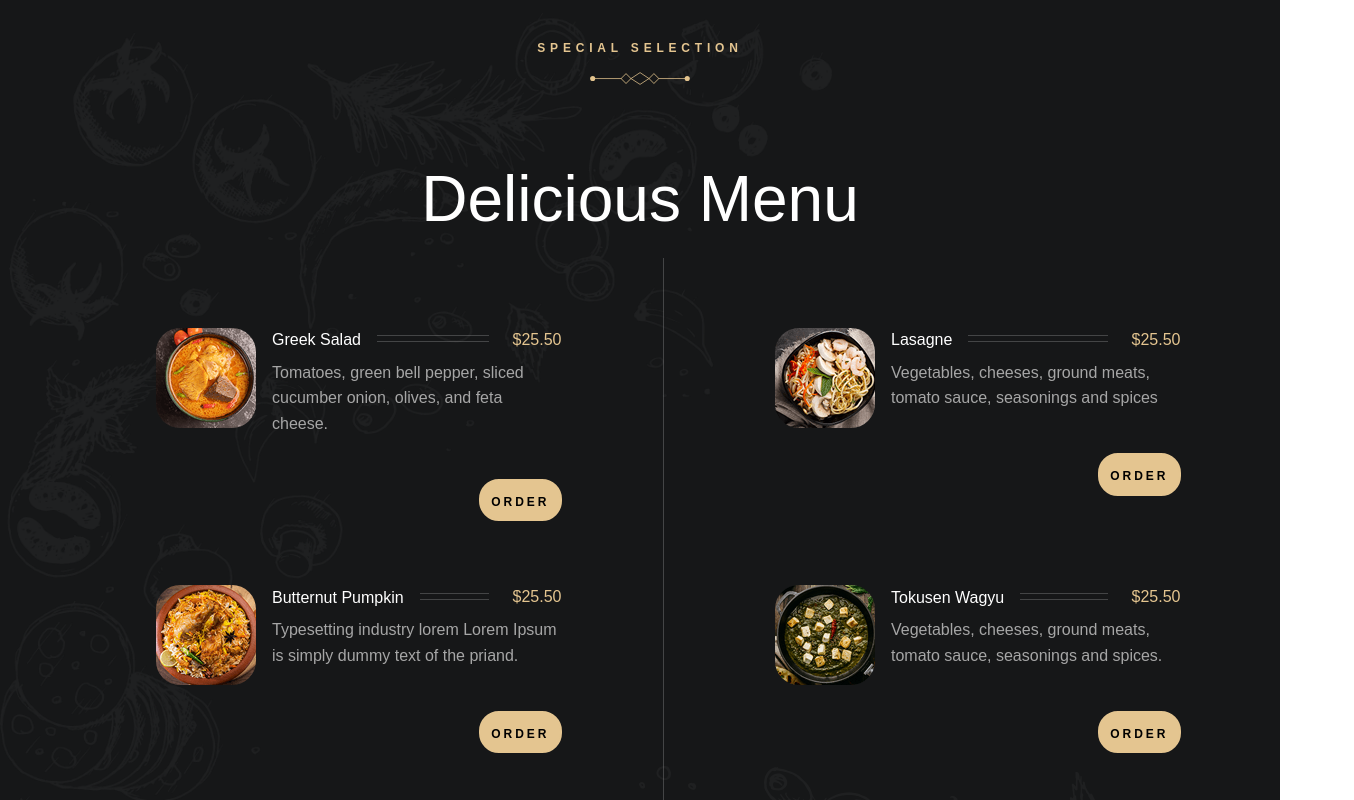
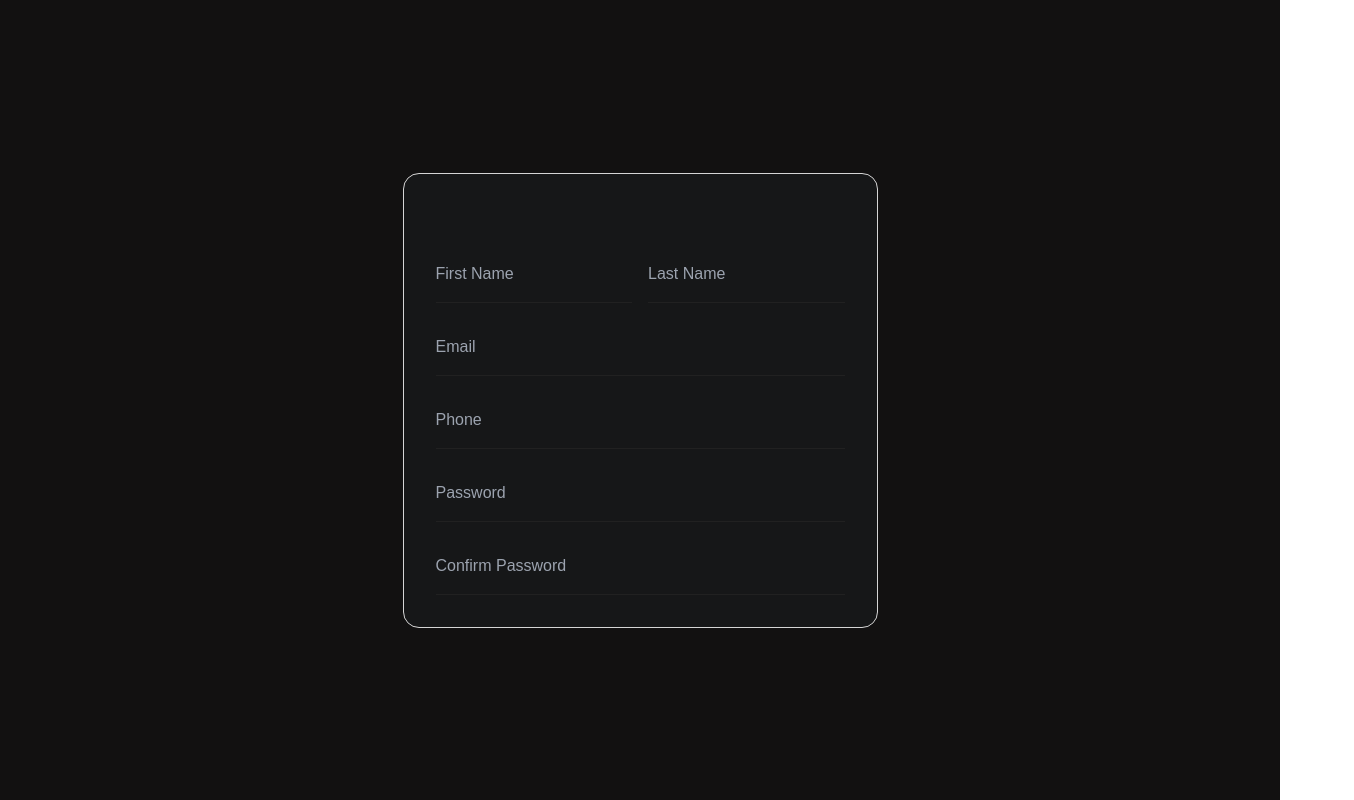
Before and after one commit to dania8shaghouri/restorantTailwindReact, a React (Create React App) app: page /register in a window 1280 px wide. Shown: the top 800 px of the page, 1354 px wide, since content can reach past the window. Built offline with nearby package versions, Linux system fonts and the light colour scheme.

Commit message:
Started register page layout and completed form structure

```diff
--- a/src/App.js
+++ b/src/App.js
@@ -6,16 +6,25 @@ import Footer from "./components/Footer";
 import Home from "./pages/Home";
 import Menu from "./pages/Menu";
 import Reservation from "./pages/Reservation";
+import Register from "./pages/Register";
 
 function App() {
   return (
     <>
       <Routes>
-        <Route path="/" element={<Home />} />
+        <Route
+          path="/"
+          element={
+            <>
+              <Home />
+              <Menu />
+              <Reservation />
+              <Footer />
+            </>
+          }
+        />
+        <Route path="/register" element={<Register />} />
       </Routes>
-      <Menu />
-      <Reservation />
-      <Footer />
     </>
   );
 }
--- a/src/components/Header.js
+++ b/src/components/Header.js
@@ -218,7 +218,7 @@ export default function Header({ menuOpen, setMenuOpen }) {
             </li>
 
             <li className="py-3 border-t border-[var(--white-alpha-20)] w-[200px]">
-              <NavLink to="/login">Register</NavLink>
+              <NavLink to="/register">Register</NavLink>
             </li>
             <li className="py-3 border-t border-[var(--white-alpha-20)] w-[200px]">
               <NavLink to="/login">Login</NavLink>
--- /dev/null
+++ b/src/components/form/FormInput.js
@@ -0,0 +1,31 @@
+export default function FormInput({
+  type = "text",
+  placeholder,
+  value,
+  onChange,
+  name,
+}) {
+  return (
+    <>
+      <input
+        type={type}
+        name={name}
+        value={value}
+        onChange={onChange}
+        placeholder={placeholder}
+        className="
+        w-full mt-4 py-4
+        text-white placeholder:text-gray-400
+        bg-transparent
+        border-b border-[#212121]
+        transition-transform
+        duration-300
+        // focus
+        focus:outline-none
+        focus:border-[var(--gold-crayola)]
+        focus:-translate-y-3
+       "
+      ></input>
+    </>
+  );
+}
--- /dev/null
+++ b/src/pages/Register.js
@@ -0,0 +1,31 @@
+import FormInput from "../components/form/FormInput";
+
+export default function Register() {
+  return (
+    <section
+      className="min-h-screen bg-[var(--smoky-black-3)]
+    flex items-center justify-center"
+    >
+      <div
+        className="w-[90%] max-w-[475px]
+      border border-[#d5d5d5] rounded-2xl
+      p-8 bg-[var(--eerie-black-1)]
+      "
+      >
+        <form className="mt-6">
+          <div
+            className="flex gap-4
+        "
+          >
+            <FormInput placeholder="First Name" />
+            <FormInput placeholder="Last Name" />
+          </div>
+          <FormInput type="email" placeholder="Email" />
+          <FormInput type="tel" placeholder="Phone" />
+          <FormInput type="password" placeholder="Password" />
+          <FormInput type="password" placeholder="Confirm Password" />
+        </form>
+      </div>
+    </section>
+  );
+}
```
